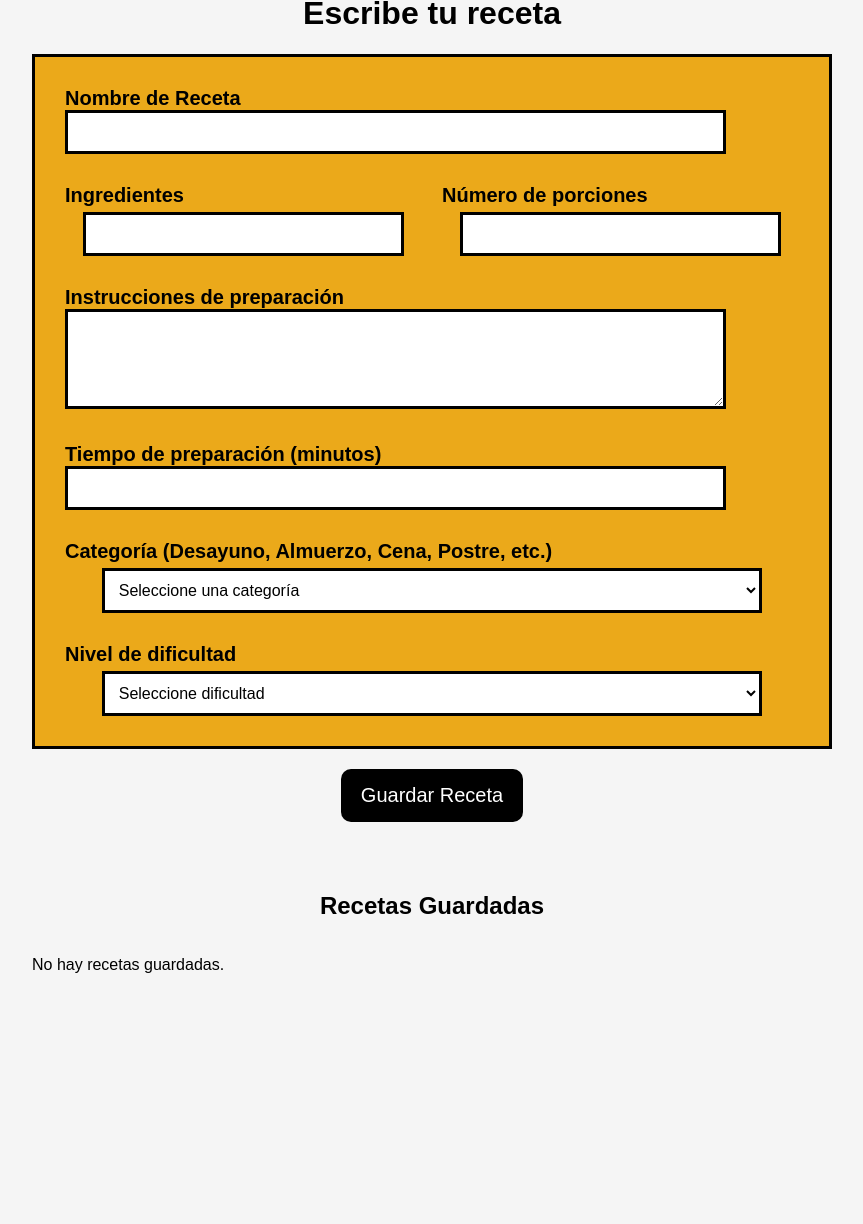
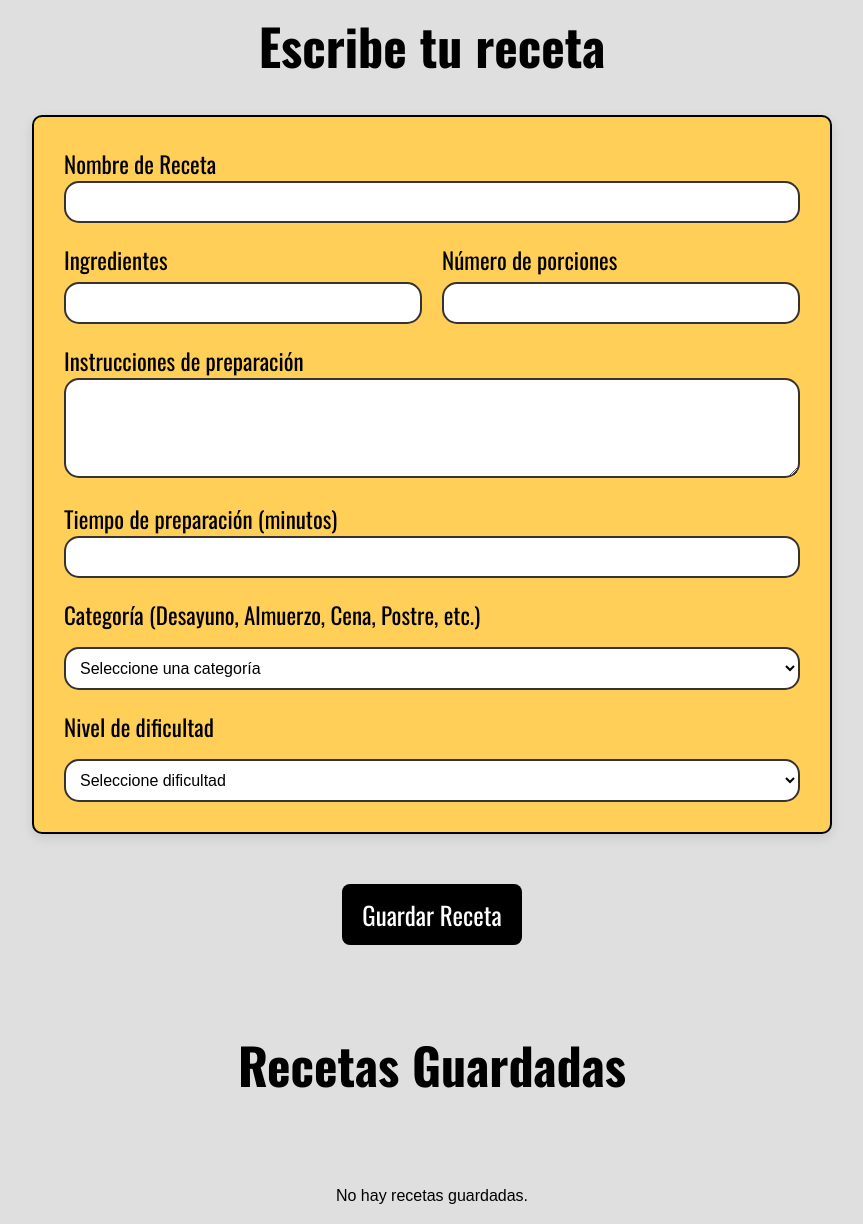
Before and after one commit to SantiagoPedrazaSierra/Examen_Final, a plain HTML site: page index.html in a window 1280 px wide. Shown: the part 46-1270 px from the top of the page, without its empty margins (208-1071 px from the left). Before the commit the page ends 1086 px from the top, so only its background shows below. Drawn offline with Linux system fonts and the light colour scheme.

Commit message:
feat: :sparkles: Add changes in style page

```diff
--- a/css/style.css
+++ b/css/style.css
@@ -1,42 +1,50 @@
+@import url(variables.css);
+
 body {
     min-height: 100vh;
     margin: 0;
     padding: 20px;
     display: flex;
+    flex-direction: column;
     align-items: center;
-    justify-content: space-between;
-    flex-direction: column;
-    font-family: Arial, sans-serif;
-    background-color: #f5f5f5;
+    font-family: 'Arial', sans-serif;
+    background-color: #d8d8d8cc;
+
+    h1 {
+        font-family: "Oswald-Bold";
+        font-size: 50px;
+    }
 }
 
 .container_formulario {
     display: flex;
     flex-direction: column;
-    padding: 30px;
-    border: solid 3px black;
-    background: rgb(235, 169, 26);
-    gap: 30px;
+    gap: 20px;
     width: 90%;
     max-width: 800px;
+    padding: 30px;
+    background: #ffcf57;
+    border: 2px solid #000;
+    border-radius: 10px;
+    box-shadow: 0 4px 12px rgba(0, 0, 0, 0.1);
     box-sizing: border-box;
 }
 
 .container_formulario label,
 .container_formulario p {
-    font-size: 20px;
-    font-weight: bold;
+    font-size: 23px;
+    font-family: "Oswald-Regular";
     margin-bottom: 5px;
 }
 
 .container_formulario input,
 .container_formulario select,
 .container_formulario textarea {
-    width: 90%;
-    margin: 0 auto;
-    border: solid 3px black;
+    width: 100%;
+    border: 2px solid #333;
     padding: 10px;
     font-size: 16px;
+    border-radius: 15px;
     box-sizing: border-box;
 }
 
@@ -48,10 +56,11 @@ body {
 .form_ingredientes {
     display: flex;
     gap: 20px;
+    flex-wrap: wrap;
 }
 
 .form_ingredientes .article_ingredientes {
-    flex: 1;
+    flex: 1 1 200px;
     display: flex;
     flex-direction: column;
 }
@@ -59,59 +68,111 @@ body {
 .form_select {
     display: flex;
     flex-direction: column;
-}
-
-.form_select label {
-    font-size: 20px;
-    font-weight: bold;
-    margin-bottom: 5px;
+    gap: 10px;
 }
 
 .form_select select {
-    width: 90%;
-    margin: 0 auto;
-    border: solid 3px black;
-    padding: 10px;
-    font-size: 16px;
-    background-color: white;
+    background-color: #fff;
 }
 
 .btn {
-    background: black;
-    color: white;
+    background-color: #000;
+    color: #fff;
     border: none;
-    padding: 15px 20px;
-    border-radius: 10px;
-    font-size: 20px;
+    padding: 12px 20px;
+    font-size: 18px;
+    border-radius: 8px;
     cursor: pointer;
+    align-self: center;
     transition: background-color 0.3s ease;
-    margin: 20px 0;
+    margin-top: 50px;
+    font-family: "Oswald-Regular";
+    font-size: 25px;
 }
 
 .btn:hover {
-    background-color: #333;
+    background-color: #ffcf57;
+    color: #000;
 }
 
 .recetas_guardadas {
     width: 90%;
     max-width: 800px;
-    margin: 30px auto;
+    margin: 40px auto 0;
+    display: flex;
+    flex-direction: column;
+    align-items: center;
 }
 
 .recetas_guardadas h2 {
+    font-size: 50px;
+    margin-bottom: 20px;
     text-align: center;
-    font-size: 24px;
+    font-family: "Oswald-Bold";
 }
 
 #listaRecetas {
-    display: grid;
-    gap: 20px;
-    margin-top: 20px;
+    display: flex;
+    flex-wrap: wrap;
+    justify-content: center;
+    margin-top: 50px;
+    width: 100%;
+
+
 }
 
-.receta-card{
-    border: solid 3px black;
+.receta-card {
+    border: 2px solid #000;
     border-radius: 10px;
-    width: 300px;
+    width: 90%;
+    background: #fff;
+    padding: 30px;
+    box-sizing: border-box;
+    box-shadow: 0 4px 10px rgba(0, 0, 0, 0.1);
+    transition: transform 0.2s;
+    text-align: justify;
+    font-family: "Oswald-Light";
+
+}
+
+.receta-card:hover {
+    transform: scale(1.03);
+}
+
+.receta-header {
+    margin-bottom: 10px;
+    background: #ffcf57;
+    padding: 15px;
     text-align: center;
+    border-top-left-radius: 10px;
+    border-top-right-radius: 10px;
+    h3{
+        font-size: 30px;
+    }
 }
+
+.receta-categoria,
+.receta-dificultad {
+    display: block;
+    font-size: 20px;
+    color: #141313;
+}
+
+.receta-body p {
+    font-size: 25px;
+}
+
+.btn-eliminar {
+    display: flex;
+    background-color: #020202;
+    margin-top: 10px;
+    font-family: "Oswald-Regular";
+    margin-top: 30px;
+    margin: 0 auto;
+    font-size: 25px;
+}
+
+.btn-eliminar:hover {
+    background-color: #ffcf57;
+    color: #000;
+}
--- /dev/null
+++ b/css/variables.css
@@ -0,0 +1,17 @@
+
+@font-face {
+    font-family:"Oswald-Medium";
+    src: url(../storade/font/Oswald-Medium.ttf);
+}
+@font-face {
+    font-family:"Oswald-Regular";
+    src: url(../storade/font/Oswald-Regular.ttf);
+}
+@font-face {
+    font-family:"Oswald-Bold";
+    src: url(../storade/font/Oswald-Bold.ttf);
+}
+@font-face {
+    font-family:"Oswald-Light";
+    src: url(../storade/font/Oswald-Light.ttf);
+}
--- a/js/main.js
+++ b/js/main.js
@@ -107,8 +107,8 @@ function cargarRecetasGuardadas() {
         card.innerHTML = `
             <div class="receta-header">
                 <h3>${receta.nombre}</h3>
-                <span class="receta-categoria">${receta.categoria}</span>
-                <span class="receta-dificultad">Dificultad: ${receta.dificultad}</span>
+                <span class="receta-categoria"><strong>Categoria:</strong><br>${receta.categoria}</span>
+                <span class="receta-dificultad"><strong>Dificultad:<br></strong>${receta.dificultad}</span>
             </div>
             <div class="receta-body">
                 <p><strong>Ingredientes:</strong> ${receta.ingrediente}</p>
```
Also changed, not shown: storade/font/Oswald-Bold.ttf (added), storade/font/Oswald-ExtraLight.ttf (added), storade/font/Oswald-Light.ttf (added), storade/font/Oswald-Medium.ttf (added), storade/font/Oswald-Regular.ttf (added), storade/font/Oswald-SemiBold.ttf (added).
